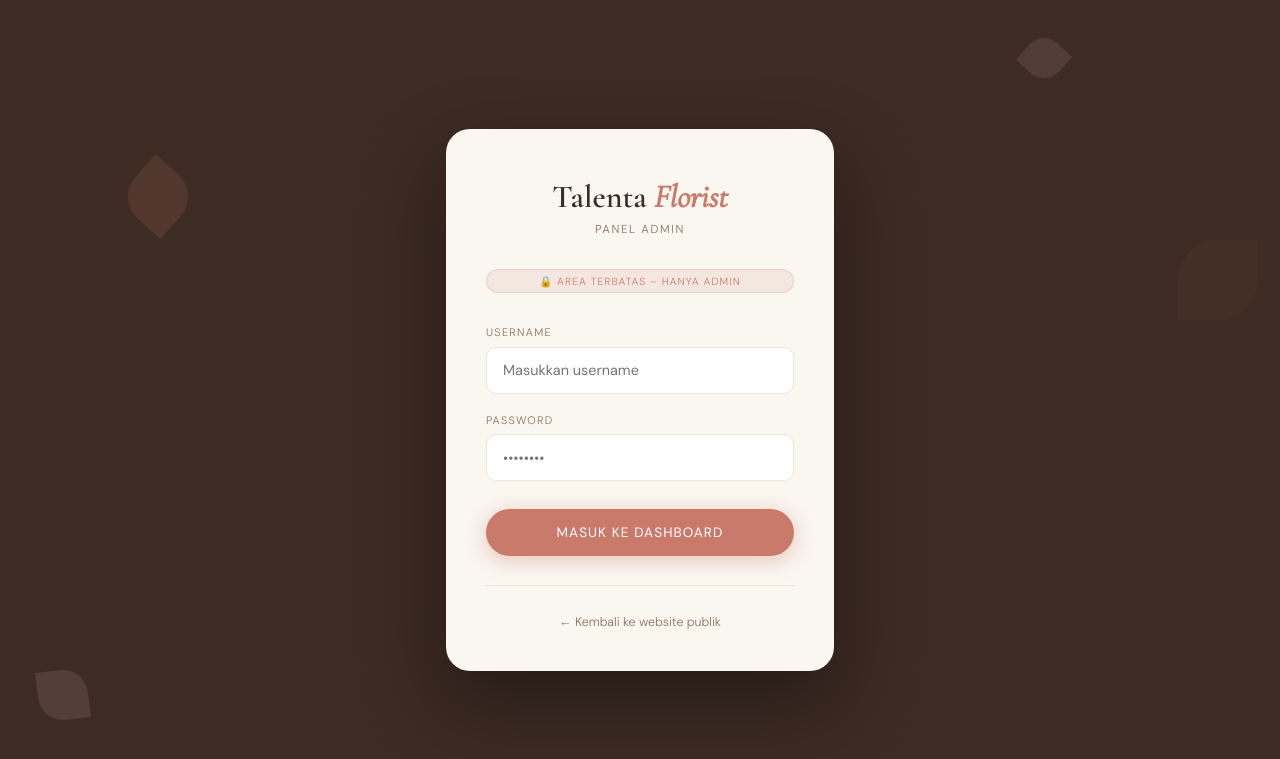
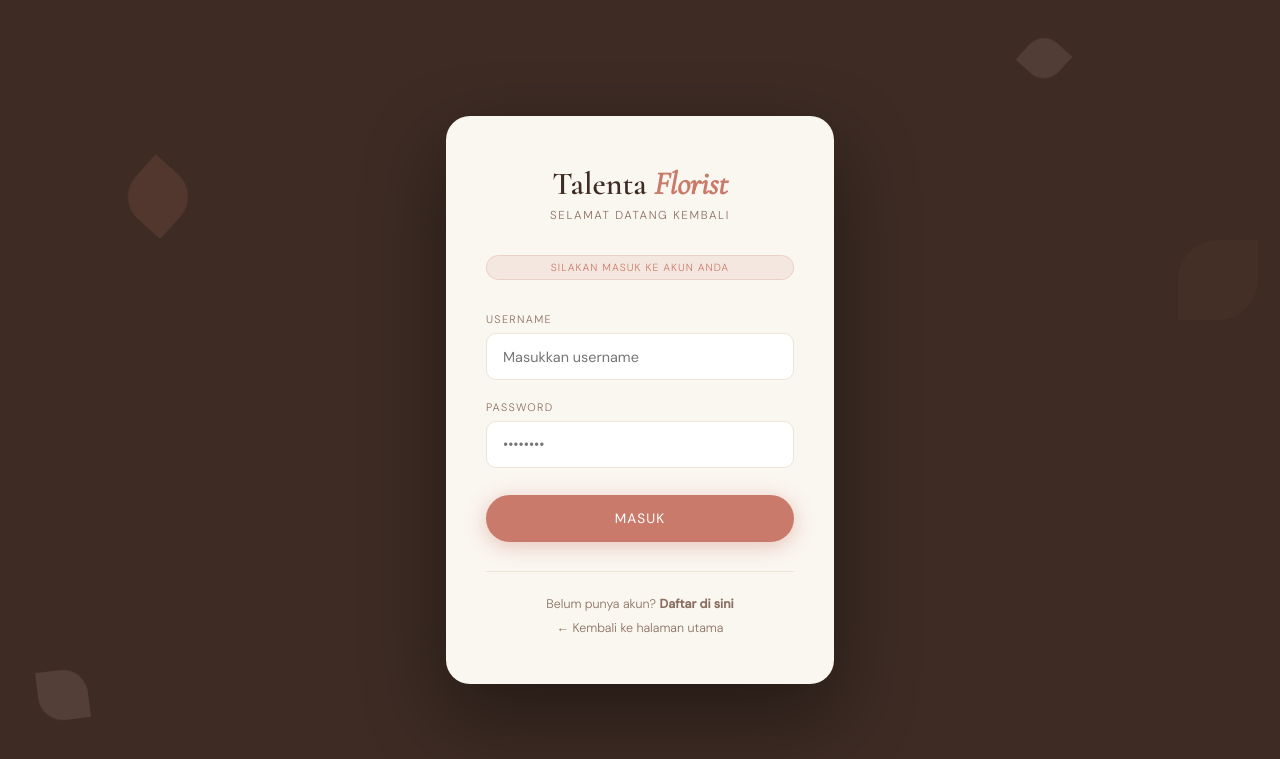
Before and after one commit to KristianAji/talenta-florist, a PHP site: page /talenta-florist/login.php in a window 1280 px wide. Shown: the top 759 px of the page. Run offline with PHP 8.4, Linux system fonts and the light colour scheme.

Commit message:
Update login.php

```diff
--- a/login.php
+++ b/login.php
@@ -9,9 +9,13 @@ if (session_status() === PHP_SESSION_NONE) {
 require_once __DIR__ . '/config/base_path.php';
 require_once __DIR__ . '/config/db.php';
 
-// Sudah login → langsung ke dashboard
+// Jika sudah login sebagai admin → ke dashboard
 if (!empty($_SESSION['admin_id'])) {
     redirect('admin/dashboard.php');
+}
+// Jika sudah login sebagai pelanggan → ke beranda
+if (!empty($_SESSION['pelanggan_id'])) {
+    redirect('index.php');
 }
 
 $error        = '';
@@ -24,32 +28,46 @@ if ($_SERVER['REQUEST_METHOD'] === 'POST') {
     if ($username === '' || $password === '') {
         $error = 'Username dan password wajib diisi.';
     } else {
-        $stmt = db()->prepare('SELECT * FROM admin WHERE username = ? LIMIT 1');
-        $stmt->execute([$username]);
-        $admin = $stmt->fetch();
+        // 1. Cek di tabel ADMIN terlebih dahulu
+        $stmtAdmin = db()->prepare('SELECT * FROM admin WHERE username = ? LIMIT 1');
+        $stmtAdmin->execute([$username]);
+        $admin = $stmtAdmin->fetch();
 
-        // Mendukung password_hash() untuk produksi dan plain-text untuk development
-        $valid = $admin && (
-            password_verify($password, $admin['password']) ||
-            $password === $admin['password']
-        );
-
-        if ($valid) {
+        if ($admin && (password_verify($password, $admin['password']) || $password === $admin['password'])) {
+            // Login Admin Berhasil
             session_regenerate_id(true);
             $_SESSION['admin_id']   = $admin['id'];
             $_SESSION['admin_nama'] = $admin['nama'];
+            $_SESSION['logged_in']  = true;
 
-            // Redirect ke halaman asal jika ref valid, atau ke dashboard
             $ref = $_GET['ref'] ?? '';
             if ($ref && str_starts_with($ref, BASE_PATH . '/admin/') && !str_contains($ref, '..')) {
                 header('Location: ' . $ref);
                 exit;
             }
             redirect('admin/dashboard.php');
-        } else {
-            $error        = 'Username atau password salah.';
-            $username_val = $username;
+            exit;
         }
+
+        // 2. Jika bukan admin, cek di tabel PELANGGAN
+        $stmtPelanggan = db()->prepare('SELECT * FROM pelanggan WHERE username = ? LIMIT 1');
+        $stmtPelanggan->execute([$username]);
+        $pelanggan = $stmtPelanggan->fetch();
+
+        if ($pelanggan && password_verify($password, $pelanggan['password'])) {
+            // Login Pelanggan Berhasil
+            session_regenerate_id(true);
+            $_SESSION['pelanggan_id']   = $pelanggan['id'];
+            $_SESSION['pelanggan_nama'] = $pelanggan['nama'];
+            $_SESSION['logged_in']      = true;
+
+            redirect('index.php');
+            exit;
+        }
+
+        // 3. Jika tidak ada di kedua tabel atau password salah
+        $error = 'Username atau password salah.';
+        $username_val = $username;
     }
 }
 ?>
@@ -58,182 +76,93 @@ if ($_SERVER['REQUEST_METHOD'] === 'POST') {
 <head>
   <meta charset="UTF-8" />
   <meta name="viewport" content="width=device-width, initial-scale=1.0" />
-  <title>Login Admin – Talenta Florist</title>
+  <title>Login – Talenta Florist</title>
   <link rel="preconnect" href="https://fonts.googleapis.com" />
   <link rel="preconnect" href="https://fonts.gstatic.com" crossorigin />
   <link href="https://fonts.googleapis.com/css2?family=Cormorant+Garamond:ital,wght@0,300;0,400;0,600;1,300;1,400&family=DM+Sans:wght@300;400;500&display=swap" rel="stylesheet" />
   <style>
-    /* ── TOKENS ── */
     :root {
       --cream: #faf6f0; --sand: #ede5d8; --blush: #e8c4b4;
       --rose:  #c97a6a; --deep: #3d2b24; --muted: #8a7060;
     }
     *, *::before, *::after { box-sizing: border-box; margin: 0; padding: 0; }
 
-    /* ── ANIMASI ── */
-    @keyframes pageIn {
-      from { opacity: 0; transform: translateY(20px); }
-      to   { opacity: 1; transform: translateY(0); }
-    }
+    @keyframes pageIn { from { opacity: 0; transform: translateY(20px); } to { opacity: 1; transform: translateY(0); } }
     @keyframes drift {
       0%   { transform: translateY(-120px) rotate(0deg);   opacity: .10; }
       50%  {                                               opacity: .16; }
       100% { transform: translateY(110vh)  rotate(360deg); opacity: .04; }
     }
 
-    /* ── BODY ── */
     body {
-      min-height: 100vh;
-      display: flex;
-      align-items: center;
-      justify-content: center;
-      background: var(--deep);
-      font-family: 'DM Sans', sans-serif;
-      font-weight: 300;
-      overflow: hidden;
+      min-height: 100vh; display: flex; align-items: center; justify-content: center;
+      background: var(--deep); font-family: 'DM Sans', sans-serif; font-weight: 300; overflow: hidden;
     }
 
-    /* ── PETAL — juga tampil di halaman login ── */
-    .petal {
-      position: fixed;
-      border-radius: 50% 0 50% 0;
-      pointer-events: none;
-      animation: drift linear infinite;
-    }
-    .petal:nth-child(1) { width:60px; height:60px; background:var(--rose);  top:-10%; left:10%;  animation-duration:18s;                    opacity:.08; }
+    .petal { position: fixed; border-radius: 50% 0 50% 0; pointer-events: none; animation: drift linear infinite; }
+    .petal:nth-child(1) { width:60px; height:60px; background:var(--rose);  top:-10%; left:10%;  animation-duration:18s; opacity:.08; }
     .petal:nth-child(2) { width:40px; height:40px; background:var(--blush); top:5%;   left:80%;  animation-duration:22s; animation-delay:4s; opacity:.07; }
     .petal:nth-child(3) { width:80px; height:80px; background:var(--rose);  top:30%;  left:92%;  animation-duration:26s; animation-delay:8s; opacity:.05; }
     .petal:nth-child(4) { width:50px; height:50px; background:var(--blush); top:70%;  left:3%;   animation-duration:20s; animation-delay:2s; opacity:.07; }
 
-    /* ── LAYOUT ── */
     .login-wrap {
-      position: relative;
-      z-index: 10;
-      width: 100%;
-      max-width: 420px;
-      padding: 1rem;
+      position: relative; z-index: 10; width: 100%; max-width: 420px; padding: 1rem;
       animation: pageIn .6s cubic-bezier(.22, 1, .36, 1) both;
     }
     .login-box {
-      background: var(--cream);
-      border-radius: 24px;
-      padding: 3rem 2.5rem 2.5rem;
+      background: var(--cream); border-radius: 24px; padding: 3rem 2.5rem 2.5rem;
       box-shadow: 0 32px 80px rgba(0, 0, 0, .4);
     }
 
-    /* ── LOGO ── */
     .login-logo {
-      font-family: 'Cormorant Garamond', serif;
-      font-size: 2rem;
-      font-weight: 600;
-      color: var(--deep);
-      text-align: center;
-      display: block;
-      margin-bottom: .35rem;
-      text-decoration: none;
-      transition: opacity .25s;
+      font-family: 'Cormorant Garamond', serif; font-size: 2rem; font-weight: 600; color: var(--deep);
+      text-align: center; display: block; margin-bottom: .35rem; text-decoration: none; transition: opacity .25s;
     }
     .login-logo:hover { opacity: .75; }
     .login-logo span  { color: var(--rose); font-style: italic; }
 
     .login-subtitle {
-      text-align: center;
-      font-size: .72rem;
-      letter-spacing: .14em;
-      text-transform: uppercase;
-      color: var(--muted);
-      margin-bottom: 2rem;
+      text-align: center; font-size: .72rem; letter-spacing: .14em; text-transform: uppercase;
+      color: var(--muted); margin-bottom: 2rem;
     }
 
-    /* ── BADGE ── */
-    .admin-badge {
-      display: block;
-      text-align: center;
-      background: rgba(201, 122, 106, .12);
-      color: var(--rose);
-      font-size: .65rem;
-      letter-spacing: .1em;
-      text-transform: uppercase;
-      padding: .3rem .8rem;
-      border-radius: 2rem;
-      border: 1px solid rgba(201, 122, 106, .2);
-      margin-bottom: 2rem;
+    .auth-badge {
+      display: block; text-align: center; background: rgba(201, 122, 106, .12); color: var(--rose);
+      font-size: .65rem; letter-spacing: .1em; text-transform: uppercase; padding: .3rem .8rem;
+      border-radius: 2rem; border: 1px solid rgba(201, 122, 106, .2); margin-bottom: 2rem;
     }
 
-    /* ── ERROR ── */
     .error-box {
-      background: #fce8e8;
-      border: 1px solid #f5c6c6;
-      color: #c0392b;
-      border-radius: 10px;
-      padding: .85rem 1rem;
-      font-size: .83rem;
-      margin-bottom: 1.4rem;
+      background: #fce8e8; border: 1px solid #f5c6c6; color: #c0392b; border-radius: 10px;
+      padding: .85rem 1rem; font-size: .83rem; margin-bottom: 1.4rem; text-align: center;
     }
 
-    /* ── FORM ── */
     .form-group { margin-bottom: 1.2rem; }
     .form-group label {
-      display: block;
-      font-size: .68rem;
-      letter-spacing: .12em;
-      text-transform: uppercase;
-      color: var(--muted);
-      margin-bottom: .45rem;
+      display: block; font-size: .68rem; letter-spacing: .12em; text-transform: uppercase;
+      color: var(--muted); margin-bottom: .45rem;
     }
     .form-group input {
-      width: 100%;
-      padding: .85rem 1rem;
-      border: 1.5px solid var(--sand);
-      border-radius: 10px;
-      font-size: .9rem;
-      font-family: 'DM Sans', sans-serif;
-      background: #fff;
-      color: var(--deep);
-      transition: border-color .2s, box-shadow .2s;
-      outline: none;
+      width: 100%; padding: .85rem 1rem; border: 1.5px solid var(--sand); border-radius: 10px;
+      font-size: .9rem; font-family: 'DM Sans', sans-serif; background: #fff; color: var(--deep);
+      transition: border-color .2s, box-shadow .2s; outline: none;
     }
     .form-group input:focus {
-      border-color: var(--rose);
-      box-shadow: 0 0 0 3px rgba(201, 122, 106, .15);
+      border-color: var(--rose); box-shadow: 0 0 0 3px rgba(201, 122, 106, .15);
     }
 
-    /* ── TOMBOL LOGIN ── */
     .btn-login {
-      width: 100%;
-      padding: .95rem;
-      border-radius: 2rem;
-      background: var(--rose);
-      color: #fff;
-      font-size: .85rem;
-      letter-spacing: .08em;
-      text-transform: uppercase;
-      border: none;
-      cursor: pointer;
-      font-family: 'DM Sans', sans-serif;
-      transition: background .25s, transform .2s, box-shadow .25s;
-      margin-top: .5rem;
-      box-shadow: 0 4px 20px rgba(201, 122, 106, .4);
+      width: 100%; padding: .95rem; border-radius: 2rem; background: var(--rose); color: #fff;
+      font-size: .85rem; letter-spacing: .08em; text-transform: uppercase; border: none; cursor: pointer;
+      font-family: 'DM Sans', sans-serif; transition: background .25s, transform .2s, box-shadow .25s;
+      margin-top: .5rem; box-shadow: 0 4px 20px rgba(201, 122, 106, .4);
     }
-    .btn-login:hover {
-      background: var(--deep);
-      transform: translateY(-2px);
-      box-shadow: 0 8px 28px rgba(61, 43, 36, .35);
+    .btn-login:hover { background: var(--deep); transform: translateY(-2px); box-shadow: 0 8px 28px rgba(61, 43, 36, .35); }
+
+    .login-footer {
+      text-align: center; margin-top: 1.8rem; padding-top: 1.5rem; border-top: 1px solid var(--sand);
     }
-
-    /* ── FOOTER LINK ── */
-    .login-footer {
-      text-align: center;
-      margin-top: 1.8rem;
-      padding-top: 1.5rem;
-      border-top: 1px solid var(--sand);
-    }
-    .login-footer a {
-      font-size: .78rem;
-      color: var(--muted);
-      text-decoration: none;
-      transition: color .2s;
-    }
+    .login-footer a { font-size: .78rem; color: var(--muted); text-decoration: none; transition: color .2s; display: block; margin-bottom: .5rem;}
     .login-footer a:hover { color: var(--rose); }
   </style>
 </head>
@@ -248,39 +177,29 @@ if ($_SERVER['REQUEST_METHOD'] === 'POST') {
     <div class="login-box">
 
       <a class="login-logo" href="<?= base_url('index.php') ?>">Talenta <span>Florist</span></a>
-      <p class="login-subtitle">Panel Admin</p>
+      <p class="login-subtitle">Selamat Datang Kembali</p>
 
       <?php if ($error): ?>
       <div class="error-box">⚠ <?= htmlspecialchars($error) ?></div>
       <?php endif; ?>
 
-      <div class="admin-badge">🔒 Area Terbatas – Hanya Admin</div>
+      <div class="auth-badge">Silakan Masuk ke Akun Anda</div>
 
       <form method="post" action="">
         <div class="form-group">
           <label for="username">Username</label>
-          <input type="text"
-                 id="username"
-                 name="username"
-                 value="<?= htmlspecialchars($username_val) ?>"
-                 autocomplete="username"
-                 required
-                 placeholder="Masukkan username" />
+          <input type="text" id="username" name="username" value="<?= htmlspecialchars($username_val) ?>" autocomplete="username" required placeholder="Masukkan username" />
         </div>
         <div class="form-group">
           <label for="password">Password</label>
-          <input type="password"
-                 id="password"
-                 name="password"
-                 autocomplete="current-password"
-                 required
-                 placeholder="••••••••" />
+          <input type="password" id="password" name="password" autocomplete="current-password" required placeholder="••••••••" />
         </div>
-        <button class="btn-login" type="submit">Masuk ke Dashboard</button>
+        <button class="btn-login" type="submit">Masuk</button>
       </form>
 
       <div class="login-footer">
-        <a href="<?= base_url('index.php') ?>">← Kembali ke website publik</a>
+        <a href="<?= base_url('register.php') ?>">Belum punya akun? <b>Daftar di sini</b></a>
+        <a href="<?= base_url('index.php') ?>">← Kembali ke halaman utama</a>
       </div>
 
     </div>
```
